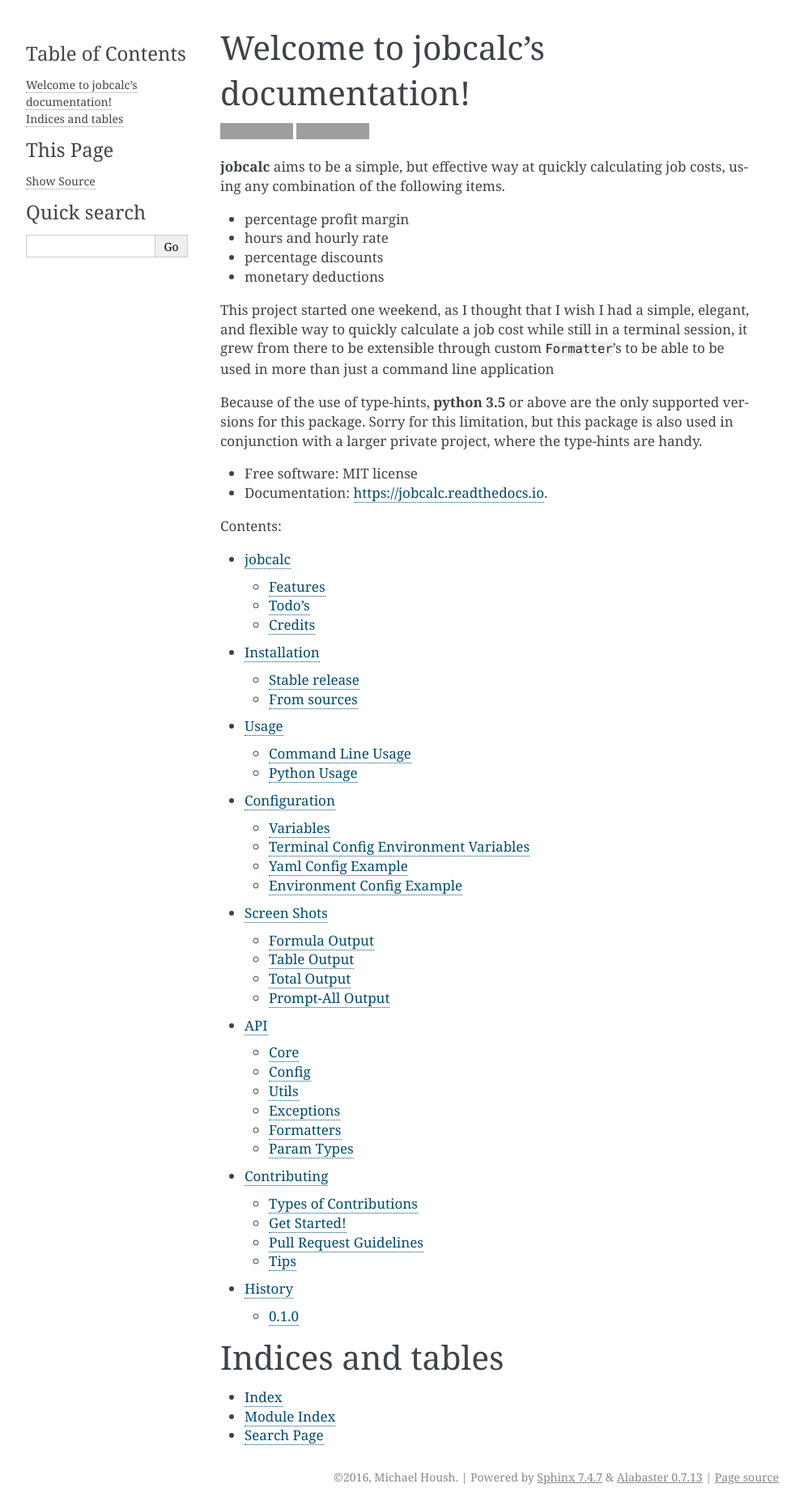
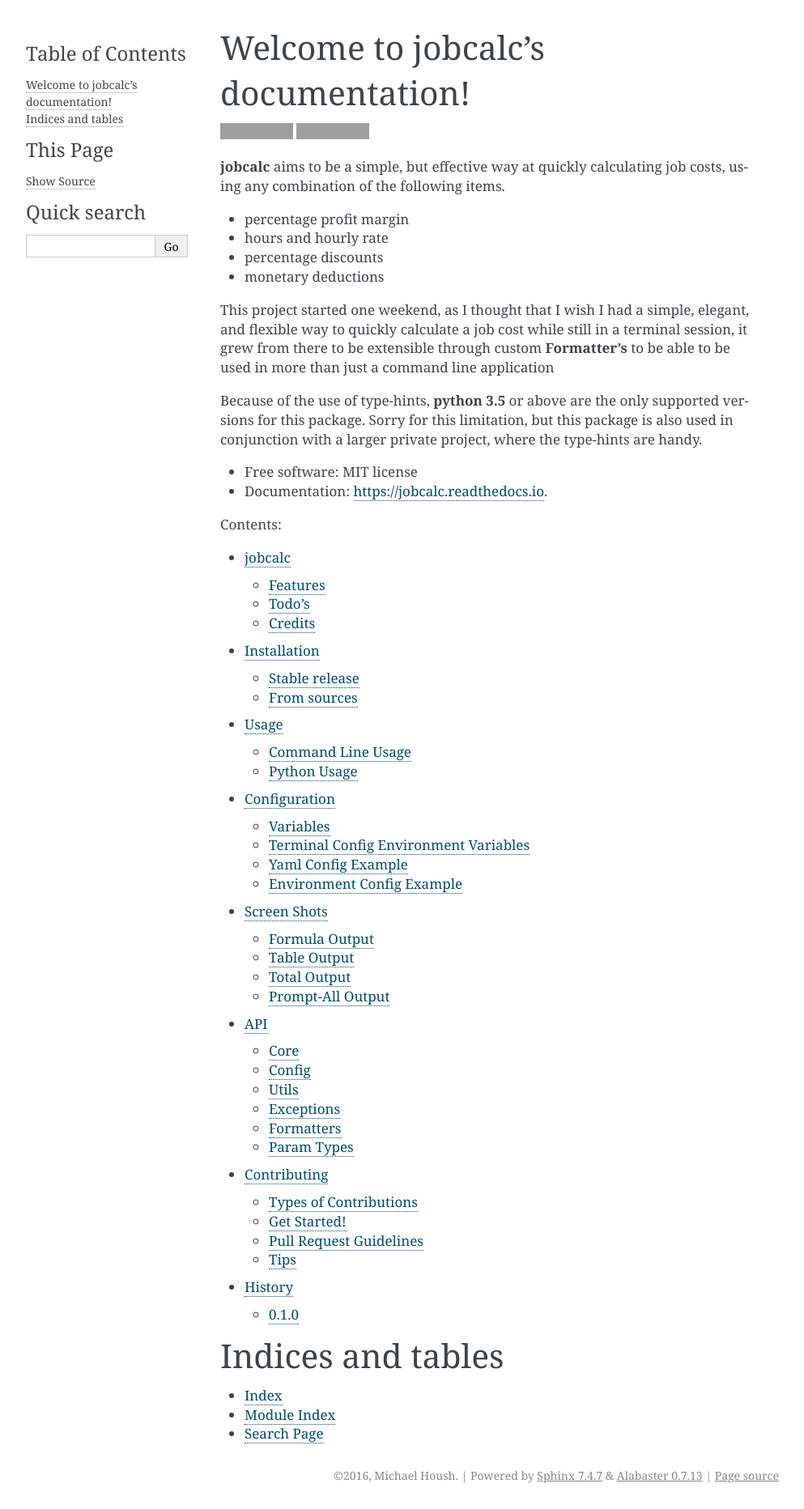
Before and after one commit to m-housh/jobcalc, a Sphinx documentation site: the page built from docs/index.rst, in a window 1280 px wide. Shown: the whole page at 81% size, without its empty margins (148-1141 px from the left). Built offline with Sphinx 7.4.7, drawn with Linux system fonts in a browser that asks for light colours; grey boxes are pictures that could not be loaded.

```diff
--- a/docs/index.rst
+++ b/docs/index.rst
@@ -24,7 +24,7 @@ job costs, using any combination of the following items.
 This project started one weekend, as I thought that I wish I had a simple,
 elegant, and flexible way to quickly calculate a job cost while still in
 a terminal session, it grew from there to be extensible through custom
-``Formatter``'s to be able to be used in more than just a command line
+**Formatter's** to be able to be used in more than just a command line
 application
 
 Because of the use of type-hints, **python 3.5** or above are the only supported
```
Also changed, not shown: 1 other file.
